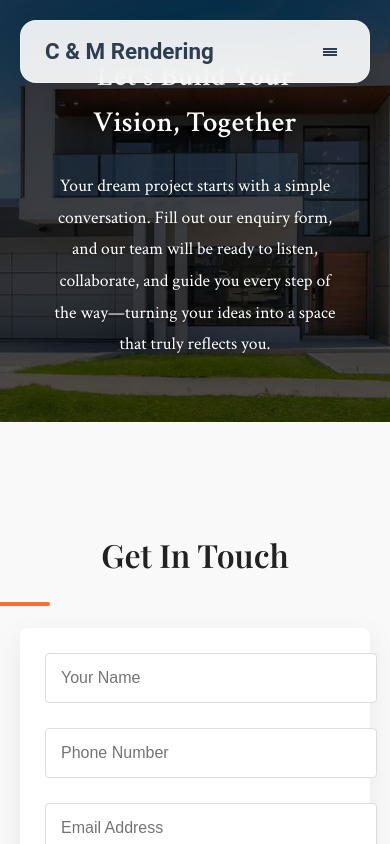
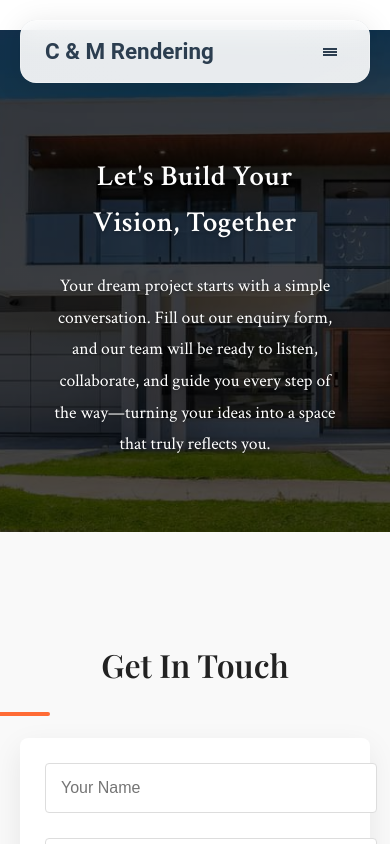
Before and after one commit to nexetlab/cm-rendering-2.0, a React (Vite) app: page /contact in a window 390 px wide. Shown: the top 844 px of the page. Built offline with nearby package versions, Linux system fonts and the light colour scheme; a web font is replaced by a local one.

Commit message:
mobile responsive
height adjust of the hero sections

```diff
--- a/src/styles/about.css
+++ b/src/styles/about.css
@@ -51,9 +51,11 @@
 /* Responsive design */
 @media (max-width: 768px) {
   .about-hero {
-    height: 60vh;
+    height: auto;
     min-height: 400px;
-    background-attachment: scroll; /* Fixed attachment can cause issues on mobile */
+    padding-top: 80px; /* Added headspace */
+    padding-bottom: 40px;
+    background-attachment: scroll;
   }
 
   .hero-content h1 {
@@ -67,8 +69,10 @@
 
 @media (max-width: 480px) {
   .about-hero {
-    height: 50vh;
+    height: auto;
     min-height: 350px;
+    padding-top: 100px; /* More headspace for smaller devices */
+    padding-bottom: 40px;
     background-attachment: scroll;
   }
 
@@ -80,6 +84,7 @@
     font-size: 1rem;
   }
 }
+
 
 /* Team Philosophy Section */
 .team-philosophy {
--- a/src/styles/contact.css
+++ b/src/styles/contact.css
@@ -27,6 +27,7 @@ h1, h2, h3, .section-title, .info-title {
   text-align: center;
   color: white;
   padding: 0 20px;
+  margin-top: 0px; /* Added head space above hero section */
 }
 
 .hero-content {
@@ -244,6 +245,7 @@ h1, h2, h3, .section-title, .info-title {
   .contact-hero {
     height: 60vh;
     min-height: 400px;
+    margin-top: 60px; /* Reduced head space on tablets */
   }
 
   .hero-content h1 {
@@ -266,6 +268,7 @@ h1, h2, h3, .section-title, .info-title {
 @media (max-width: 480px) {
   .contact-hero {
     height: 50vh;
+    margin-top: 40px; /* Further reduced head space on mobile */
   }
 
   .hero-content h1 {
@@ -466,37 +469,46 @@ h1, h2, h3, .section-title, .info-title {
 
 /* Mobile Responsiveness */
 @media (max-width: 768px) {
-  .reviews-section {
-    padding: 2rem 1rem;
+  .contact-hero {
+    height: auto;
+    min-height: 400px;
+    padding-top: 80px; /* Added headspace */
+    padding-bottom: 40px;
+    margin-top: 40px;
   }
 
-  .reviews-summary {
-    flex-direction: column;
-    gap: 1rem;
+  .hero-content h1 {
+    font-size: 2.2rem;
   }
 
-  .reviews-grid {
-    grid-template-columns: 1fr;
-    gap: 1rem;
+  .hero-description {
+    font-size: 1.1rem;
   }
 
-  .review-card {
-    padding: 1rem;
+  .section-title {
+    font-size: 2rem;
   }
 
-  .review-header {
-    flex-direction: column;
-    gap: 0.75rem;
-    align-items: flex-start;
+  .contact-form, .info-card {
+    padding: 25px;
+  }
+}
+
+@media (max-width: 480px) {
+  .contact-hero {
+    height: auto;
+    min-height: 350px;
+    padding-top: 100px; /* More headspace for small devices */
+    padding-bottom: 40px;
+    margin-top: 30px;
   }
 
-  .rating-number {
-    font-size: 1.5rem;
+  .hero-content h1 {
+    font-size: 1.8rem;
   }
 
-  .google-reviews-link,
-  .write-review-btn {
-    padding: 0.75rem 1.25rem;
-    font-size: 0.9rem;
+  .map-container {
+    height: 350px;
+    margin-bottom: 60px;
   }
 }
```
Also changed, not shown: 1 other file (tests, documents, lock files or other folders).
